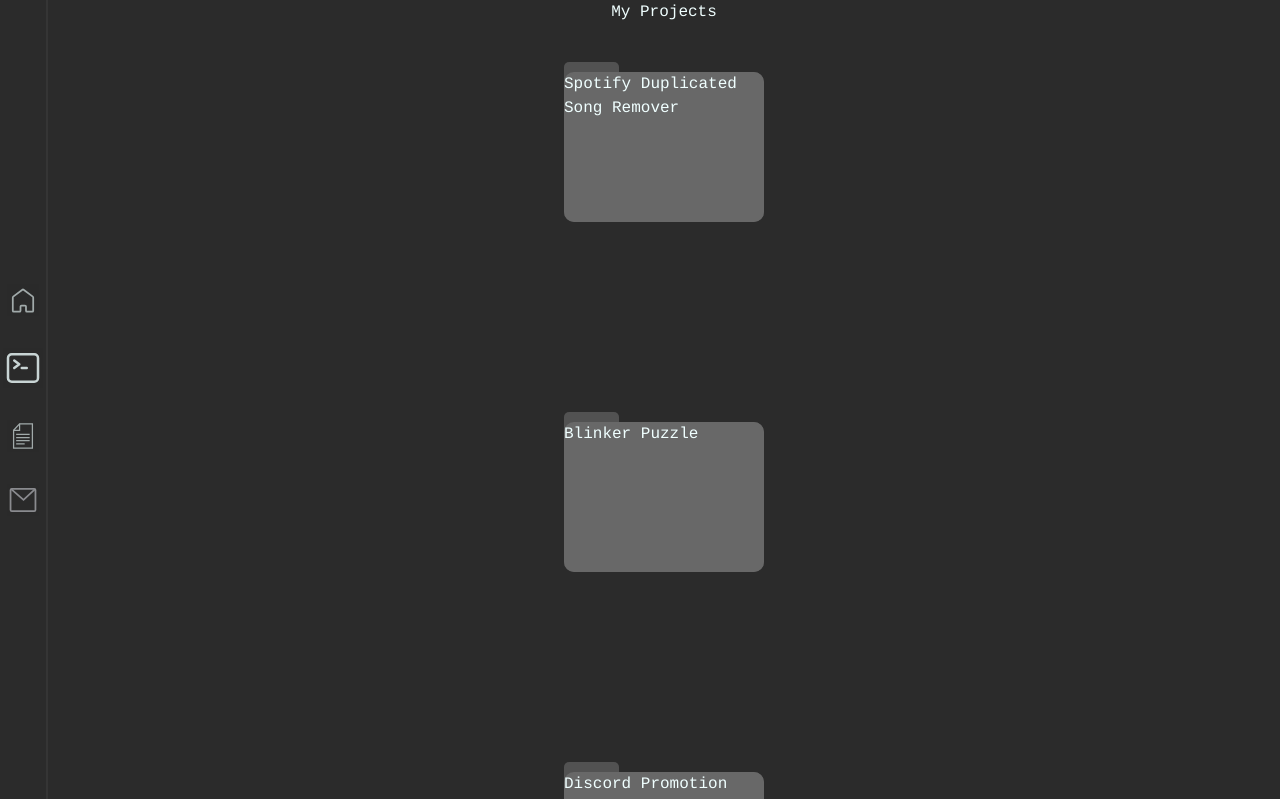
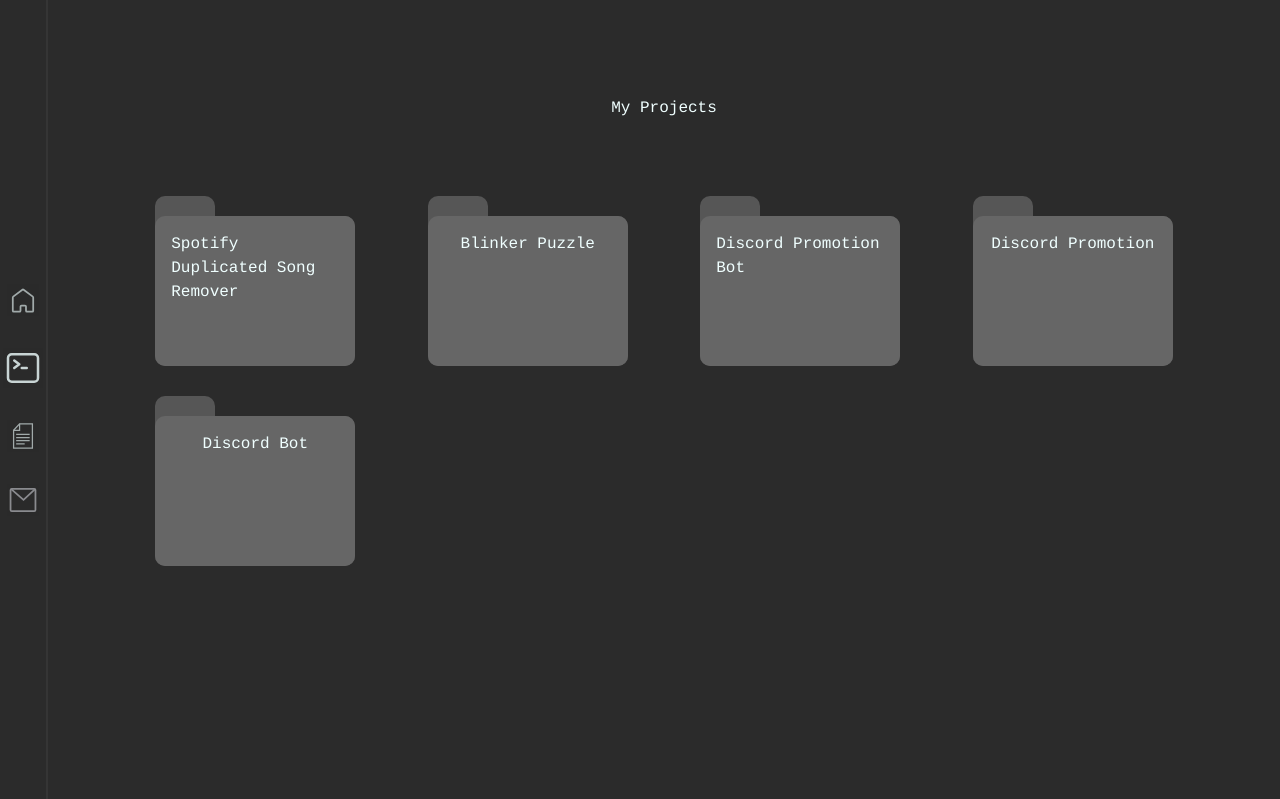
Before and after one commit to ryderwsos/rwsos, a React (Vite) app: page /projects in a window 1280 px wide. Shown: the top 799 px of the page. Built offline with nearby package versions, Linux system fonts and the light colour scheme.

Commit message:
finished projects page

```diff
--- a/src/components/Folder.jsx
+++ b/src/components/Folder.jsx
@@ -1,15 +1,14 @@
 import './Folder.scss'
 
 export const Folder = (props) => {
-    console.log(props.name)
     return (
         <>
-        <div className="folder" data-content={props.name}>
-            <div className="paper one"></div>
-            <div className="paper two"></div>
-            <div className="paper three"></div>
-            <div className="paper four"></div>
-        </div>
+            <div className='folder'>
+                <div className='back'></div>
+                <div className='tab'></div>
+                <div className='paper'></div>
+                <div className='front'> <p>{props.name}</p> </div>
+            </div>
         </>
     )
 }
--- a/src/components/Folder.scss
+++ b/src/components/Folder.scss
@@ -1,77 +1,60 @@
-$papers: 4;
-$colors:(
-  "one":#ffffff,
-  "two":#dedede,
-  "three":#bdbdbd,
-  "four": #969696
-);
-
-$folder-content: attr(data-content);
-
-body {
-  background-color: #1e1f26;
-  //back side of the folder
 .folder{
-    cursor: pointer;
-    position: absolute;
-    background-color: #525252;
   width: 200px;
   height: 150px;
-    border-radius: 10px;
-    //folder label
-    &:before {
-      width: 55px;
-      height: 25px;
-      border-radius: 5px;
-      content: '';
-      background-color: #525252;
-      position: absolute;
-      top: -10px;
-      left: 0px;
+  cursor: pointer;
 }
-    //front side of the folder
-    &:after {
-      display: block;
+
+.back{
+  position: relative;
   width: 200px;
   height: 150px;
+  background: rgb(86, 86, 86);
   border-radius: 10px;
-      content: $folder-content;
-      transform: skew(0deg);
-      background-color: #686868;
-      transition: all .2s;
-      font-weight: lighter;
 }
 
-    .paper {
-      position: absolute;
-      top: 50%;
-      left: 50%;
-      margin-right: -50%;
-      transform: translate(-50%, -50%);
-      background-color: whitesmoke;
-      width: 190px;
-      height: 140px;
-      transition: all .2s;
-      //adding bg color for each paper div
-      @each $color, $i in $colors {
-         &.#{$color} {
-             background-color: $i;
-         }
-      }
+.tab{
+  position: relative;
+  width: 60px;
+  height: 40px;
+  background: rgb(86, 86, 86);
+  top: -170px;
+  border-radius: 10px;
 }
 
-    &:hover{
-      //adding front lapel of folder animation
-      &:after {
-        transform: skew(-20deg);
-        margin-left:25px;
+p{
+  background-color: transparent;
+  display: contents;
 }
-      //adding paper animation
-      @for $i from 1 through $papers {
-        .paper:nth-child(#{$i}) {
-            transform: rotate(#{$i}0deg) translate(-80px, -80px);
+
+.paper{
+  position: relative;
+  width: 150px;
+  height: 100px;
+  left: 25px;
+  top: -150px;
+  background: white;
+  transition: all 0.2s ease-in;
+  border-radius: 3px;
 }
+
+.front{
+  position: relative;
+  width: 200px;
+  height: 150px;
+  top:-290px;
+  background-color: rgb(102, 102, 102);
+  border-radius: 10px;
+  transition: all 0.2s ease-in;
+  display: flex;
+  justify-content: center;
+  padding: 1rem;
 }
+
+.folder:hover .front{
+  -webkit-transform: rotateX(-30deg);
+  transform: translateY(10px) rotateX(-30deg);
 }
+
+.folder:hover .paper{
+  transform: translateY(-35px);
 }
-}
--- a/src/pages/Projects.css
+++ b/src/pages/Projects.css
@@ -1,22 +1,57 @@
 .project-main{
-    max-width: 100%;
     display: flex;
     justify-content: center;
     align-items: center;
     flex-direction: column;
+    padding: 6rem;
 }
 
 
+.title{
+    padding-bottom: 6rem;
+}
+
 .grid-container {
     display: grid;
-    grid-template-columns: 200px;
+    grid-template-columns: repeat(auto-fit, minmax(200px, 1fr));
     grid-auto-rows: 150px;
-    gap: 200px;
+    width: 100%;
+    gap: 50px
 }
 
 .grid-item{
     display: flex;
+    justify-content: center;
     animation: fadeIn 1s;
+}
+
+.modal{
+    position: absolute;
+    width: 500px;
+    height: 500px;
+    border-radius: 20px;
+    top: 50%;
+    left: 50%;
+    transform: translate(-50%, -50%);
+    border: 3px solid rgb(79, 79, 79);
+    display: flex;
+    align-items: center;
+    flex-direction: column;
+    padding: 1rem;
+    gap: 50px;
+}
+
+.project-title{
+    font-weight: 150%;
+}
+
+p{
+    font-size: medium;
+}
+
+button{
+    background-color: rgb(89, 89, 89);
+    border: 2px solid grey;
 }
 
 @keyframes fadeIn {
--- a/src/pages/Projects.jsx
+++ b/src/pages/Projects.jsx
@@ -1,6 +1,11 @@
 import { Modal } from "@mui/material"
 import { Folder } from "../components/Folder"
 import './Projects.css'
+import { useState } from "react"
+
+import Typography from '@mui/material/Typography';
+import Box from '@mui/material/Box';
+import { useNavigate } from "react-router-dom";
 
 const projects = [
   {
@@ -42,7 +47,24 @@
 
 
 
+
+
 export const Projects = () => {
+
+  const [open, setOpen] = useState(false);
+  const [currentProject, setCurrentProject] = useState({})
+
+  const setModal = (e) => {
+    setOpen(true);
+    setCurrentProject(e)
+    console.log(open, currentProject)
+  }
+
+  const routeChange = () => {
+    window.open(currentProject.url)
+  }
+
+
   return (
     <>
     <div className="project-main">
@@ -54,14 +76,27 @@
         {projects.map((props) => {
           return(
             <div className="grid-item" key={props.id}>
-              <a href={props.url}>
+              <div onClick={(e) => setModal(props)} >
                 <Folder name={props.name}/>
-              </a>
+              </div>
             </div>
           )
         })}
 
       </div>
+
+      <Modal
+        open={open}
+        onClose={() => setOpen(false)}
+        style={{backgroundColor: 'transparent'}}
+      >
+        <Box className='modal' >
+          <h1 className="project-title">{currentProject.name}</h1>
+          <p>Description: {currentProject.description}</p>
+          <button onClick={(e) => routeChange(e)}>Link to Project</button>
+        </Box>
+      </Modal>
+
     </div>
     </>
   )
```
Lines whose indentation alone changed are shown as unchanged.
